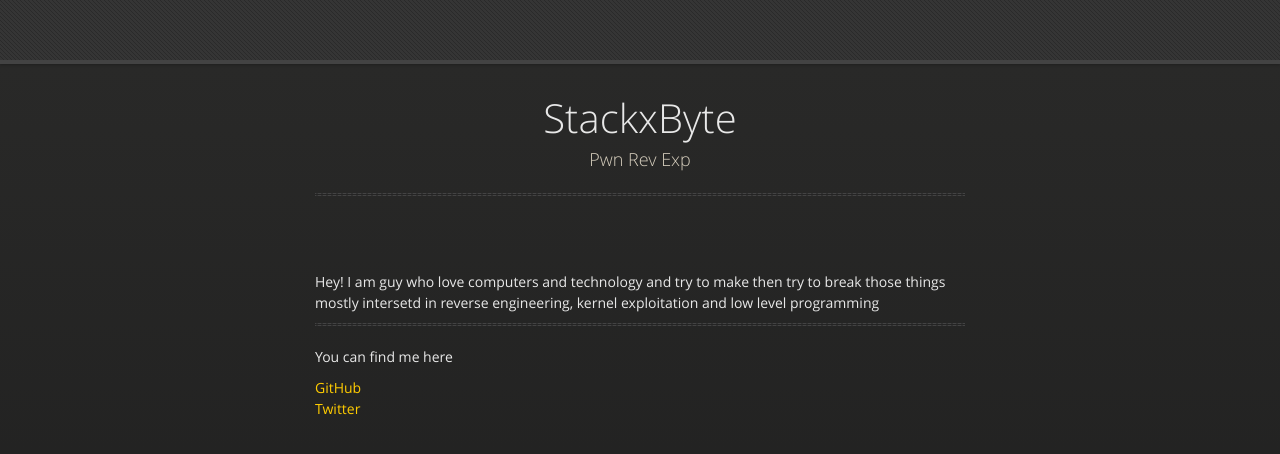
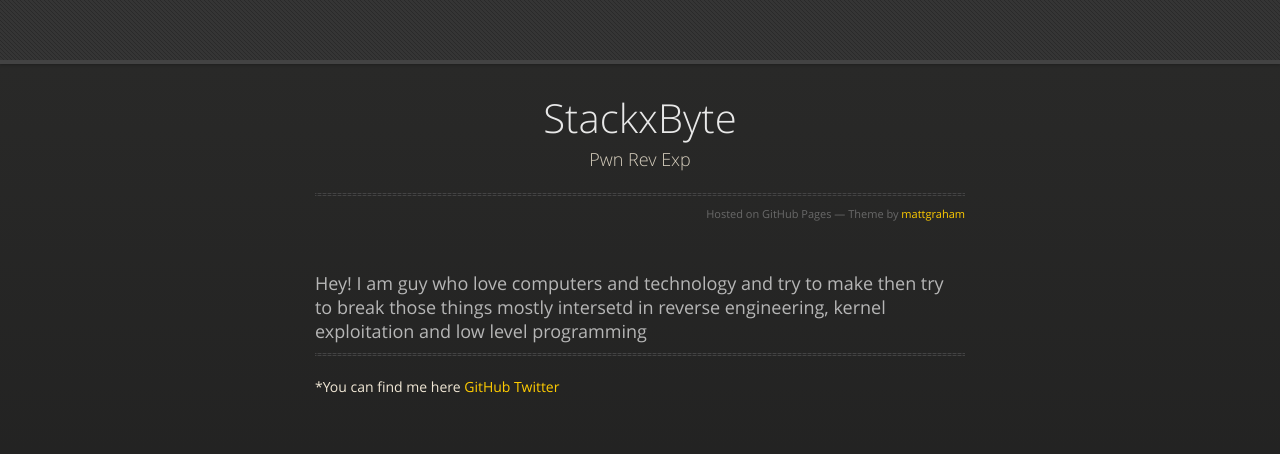
Before and after one commit to stackxbyte/stackxbyte.github.io, a Jekyll site: the page built from index.md, in a window 1280 px wide. Shown: the top 454 px of the page. Built offline with Jekyll 4.4.1, drawn with Linux system fonts in a browser that asks for light colours; our own code applies the rules of GitHub Pages for plain Markdown files.

Commit message:
updated index.md

```diff
--- a/_layouts/default.html
+++ b/_layouts/default.html
@@ -39,7 +39,7 @@
           <p>{{ site.description | default: site.github.project_tagline }}</p>
           <hr>
           <!-- <span class="credits left">Project maintained by <a href="{{ site.github.owner_url }}">{{ site.github.owner_name }}</a></span> -->
-          <!-- <span class="credits right">Hosted on GitHub Pages &mdash; Theme by <a href="https://twitter.com/mattgraham">mattgraham</a></span> -->
+          <span class="credits right">Hosted on GitHub Pages &mdash; Theme by <a href="https://twitter.com/mattgraham">mattgraham</a></span>
         </div>
 
         {{ content }}
--- a/index.md
+++ b/index.md
@@ -1,10 +1,9 @@
 ---
 layout: default
 ---
-
-#### Hey! I am guy who love computers and technology and try to make then try to break those things mostly intersetd in reverse engineering, kernel exploitation and low level programming
+### Hey! I am guy who love computers and technology and try to make then try to break those things mostly intersetd in reverse engineering, kernel exploitation and low level programming
 
 ---------------------------------------
-#### You can find me here
-[GitHub](https://github.com/stackxbyte)<br>
+*You can find me here
+[GitHub](https://github.com/stackxbyte)
 [Twitter](https://x.com/c00l_k3d)
```
